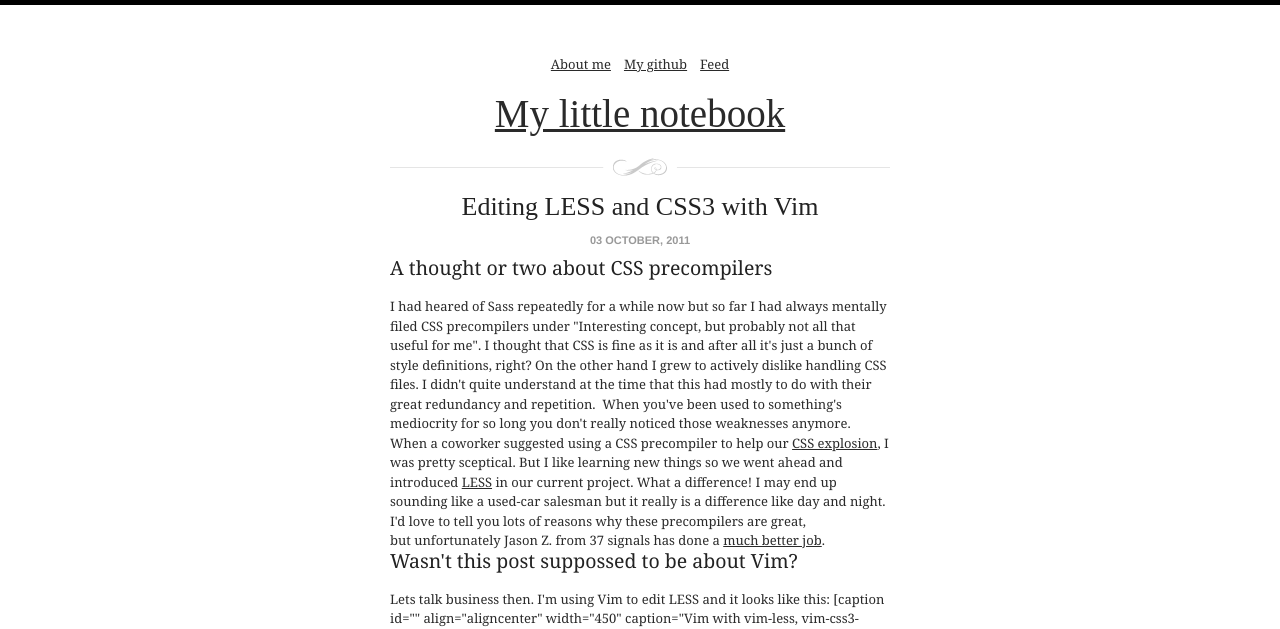
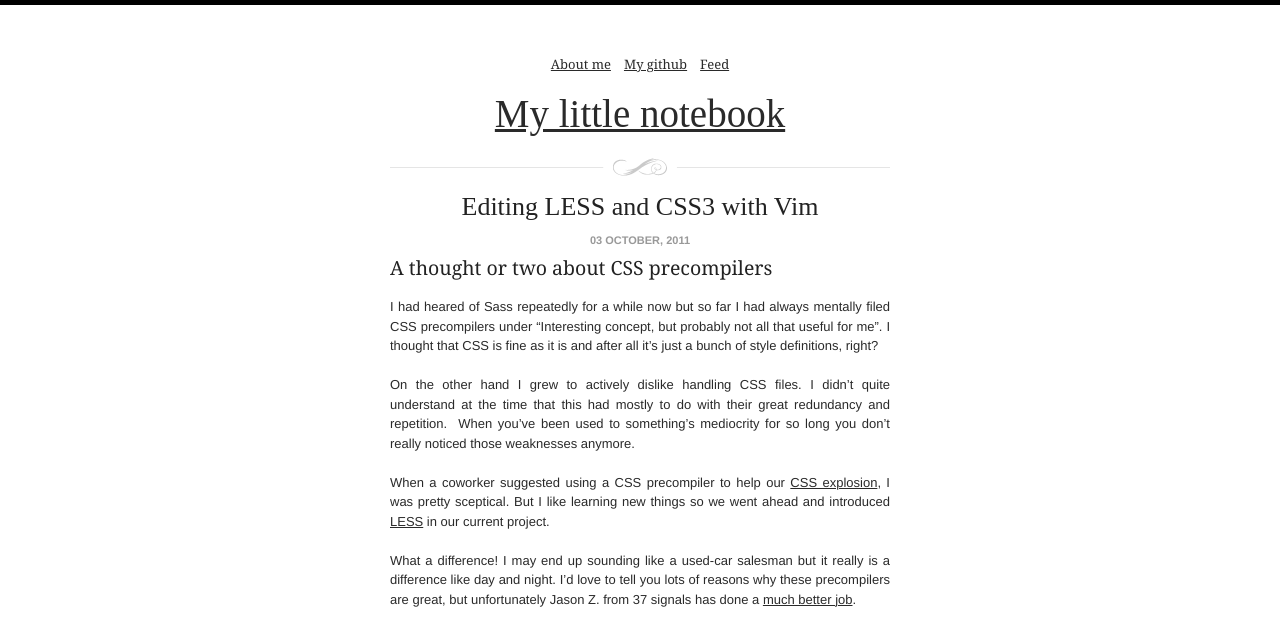
Before and after one commit to leonardehrenfried/blog, a Jekyll site: the page built from _posts/2011-10-03-editing-less-and-css3-with-vim.md, in a window 1280 px wide and 1400 px high. Shown: the top 629 px of the window. Built offline with Jekyll 4.4.1, drawn with Linux system fonts in a browser that asks for light colours; nearby versions of some CDN libraries; some web fonts are replaced; Markdown is read by kramdown in place of the engine named in the settings; comment, search, counter and statistics services are not loaded; some of the changed text lies outside the part shown.

Commit message:
Convert post to markdown

```diff
--- a/_posts/2011-10-03-editing-less-and-css3-with-vim.html
+++ b/_posts/2011-10-03-editing-less-and-css3-with-vim.md
@@ -13,7 +13,8 @@
   _edit_last: '1'
   dsq_thread_id: '758272507'
 ---
-<h3>A thought or two about CSS precompilers</h3>
+###A thought or two about CSS precompilers
+
 I had heared of Sass repeatedly for a while now but so far I had always mentally filed CSS precompilers under "Interesting concept, but probably not all that useful for me". I thought that CSS is fine as it is and after all it's just a bunch of style definitions, right?
 
 On the other hand I grew to actively dislike handling CSS files. I didn't quite understand at the time that this had mostly to do with their great redundancy and repetition.  When you've been used to something's mediocrity for so long you don't really noticed those weaknesses anymore.
@@ -21,23 +22,33 @@
 When a coworker suggested using a CSS precompiler to help our <a href="http://stackoverflow.com/questions/2253110/how-to-manage-css-explosion">CSS explosion</a>, I was pretty sceptical. But I like learning new things so we went ahead and introduced <a href="http://lesscss.org/">LESS</a> in our current project.
 
 What a difference! I may end up sounding like a used-car salesman but it really is a difference like day and night. I'd love to tell you lots of reasons why these precompilers are great, but unfortunately Jason Z. from 37 signals has done a <a href="http://37signals.com/svn/posts/3003-css-taking-control-of-the-cascade">much better job</a>.
-<h3>Wasn't this post suppossed to be about Vim?</h3>
+
+###Wasn't this post suppossed to be about Vim?
+
 Lets talk business then. I'm using Vim to edit LESS and it looks like this:
 
-[caption id="" align="aligncenter" width="450" caption="Vim with vim-less, vim-css3-syntax, vim-css-colors"]<img class="   " src="https://github.com/lenniboy/vim-less/raw/master/screenshot.png" alt="Vim with vim-less, vim-css3-syntax, vim-css-colors" width="450" height="349" />[/caption]
+![Alt text](https://github.com/lenniboy/vim-less/raw/master/screenshot.png)
 
 I can recommend a trio of plugins for LESS and general CSS3 editing:
-<h4><a href="https://github.com/groenewege/vim-less">vim-less</a></h4>
+
+####[vim-less](https://github.com/groenewege/vim-less)
+
 This plugin's syntax highlighting was fairly feature-rich to begin with but I have added a few extra features including indenting and autocompletion and the original author has merged them back to his branch. The plugin's compatibility has led me to check out vim-css-colors.
-<h4><a href="https://github.com/skammer/vim-css-color">vim-css-colors</a></h4>
+
+####[vim-css-colors](https://github.com/skammer/vim-css-color">vim-css-colors)
+
 This great plugin visualises a color expressed in hex, RGBa or HSLa and paints the background underneath it in the corresponding color. If you're not sure what I mean, here's screenshot:
 
-<img class="aligncenter" src="https://github.com/skammer/vim-css-color/raw/master/Screen%20shot%202010-07-04%20at%200.19.46.png" alt="" width="455" height="292" />
+![Alt text](https://github.com/skammer/vim-css-color/raw/master/Screen%20shot%202010-07-04%20at%200.19.46.png)
 
 This may look like a toy to some, but LESS lets you have a file with just the colour palette of your app/website and seeing them all visualised is very nice. It also helps you to reuse the same variable name for each colour rather than re-introducing new ones.
-<h4><a href="https://github.com/hail2u/vim-css3-syntax">vim-css3-syntax</a></h4>
+
+####[vim-css3-syntax](https://github.com/hail2u/vim-css3-syntax)
+
 This has a very complete syntax file for CSS3 and I have  added support for this plugin in vim-less. That works pretty well and those fancy new CSS3 properties are then also displayed with correct syntax highlighting applied.
-<h3>Improvements for the future</h3>
+
+###Improvements for the future
+
 The current autocomplete (hit Ctr-X, Ctrl-O if you've never used it) that ships with standard Vim is pretty complete for CSS2. However there is no autocomplete script for CSS3. Looking at the <a href="http://code.google.com/p/vim/source/browse/runtime/autoload/csscomplete.vim">CSS2 version</a>, it shouldn't actually be too hard to parse the syntax highlight files and add the new properties to the existing script.
 
 I'd also like to implement a syntax checker but looking the the source of lessc, LESS' command line compiler, there doesn't seem to be a validating phase that I could use.
```
